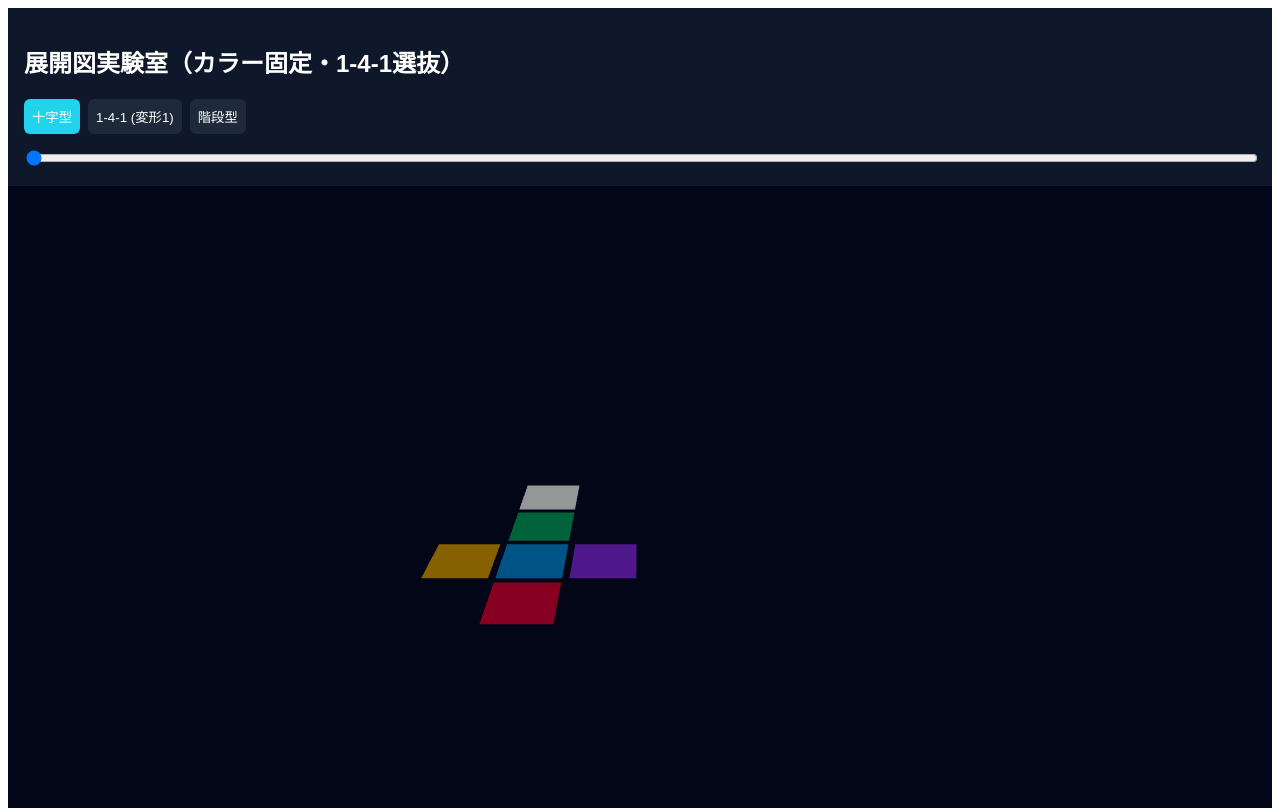
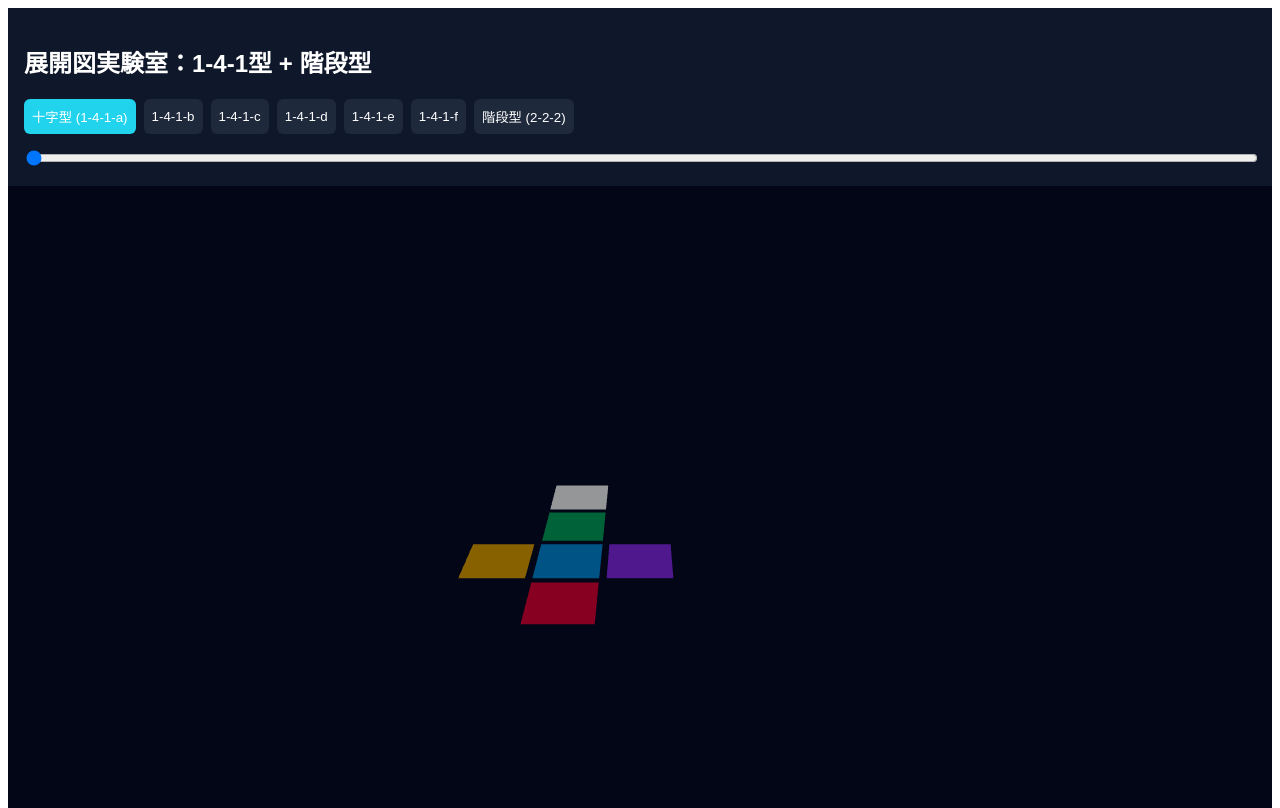
Before and after one commit to bqyujiyamada-code/study-quest, a Next.js app: page /cube-quest in a window 1280 px wide. Built offline with nearby package versions, Linux system fonts and the light colour scheme.

Commit message:
fix cube-quest

```diff
--- a/src/app/cube-quest/page.tsx
+++ b/src/app/cube-quest/page.tsx
@@ -5,36 +5,60 @@ import { Canvas } from "@react-three/fiber";
 import { OrbitControls } from "@react-three/drei";
 import * as THREE from "three";
 
-type FaceDef = {
-  id: string;
-  color: string;
-  pos: [number, number, number];
-  pivot: [number, number, number];
-  axis: "X" | "Y";
-  sign: number;
-  parent?: string
-};
+type FaceDef = { id: string; color: string; pos: [number, number, number]; pivot: [number, number, number]; axis: "X" | "Y"; sign: number; parent?: string };
 
 const COLORS = { b: "#0ea5e9", f: "#f43f5e", bk: "#10b981", l: "#eab308", r: "#a855f7", t: "#f8fafc" };
 
 const getValidPatterns = (): Record<string, FaceDef[]> => ({
-  "十字型": [
+  "十字型 (1-4-1-a)": [
     { id: "b", color: COLORS.b, pos: [0, 0, 0], pivot: [0, 0, 0], axis: "X", sign: 0 },
     { id: "f", color: COLORS.f, pos: [0, -1, 0], pivot: [0, -0.5, 0], axis: "X", sign: 1, parent: "b" },
     { id: "bk", color: COLORS.bk, pos: [0, 1, 0], pivot: [0, 0.5, 0], axis: "X", sign: -1, parent: "b" },
+    { id: "t", color: COLORS.t, pos: [0, 2, 0], pivot: [0, 1.5, 0], axis: "X", sign: -1, parent: "bk" },
     { id: "l", color: COLORS.l, pos: [-1, 0, 0], pivot: [-0.5, 0, 0], axis: "Y", sign: -1, parent: "b" },
-    { id: "r", color: COLORS.r, pos: [1, 0, 0], pivot: [0.5, 0, 0], axis: "Y", sign: 1, parent: "b" },
-    { id: "t", color: COLORS.t, pos: [0, 2, 0], pivot: [0, 1.5, 0], axis: "X", sign: -1, parent: "bk" }
+    { id: "r", color: COLORS.r, pos: [1, 0, 0], pivot: [0.5, 0, 0], axis: "Y", sign: 1, parent: "b" }
   ],
-  "1-4-1 (変形1)": [
+  "1-4-1-b": [
     { id: "b", color: COLORS.b, pos: [0, 0, 0], pivot: [0, 0, 0], axis: "X", sign: 0 },
     { id: "f", color: COLORS.f, pos: [0, -1, 0], pivot: [0, -0.5, 0], axis: "X", sign: 1, parent: "b" },
     { id: "bk", color: COLORS.bk, pos: [0, 1, 0], pivot: [0, 0.5, 0], axis: "X", sign: -1, parent: "b" },
+    { id: "t", color: COLORS.t, pos: [0, 2, 0], pivot: [0, 1.5, 0], axis: "X", sign: -1, parent: "bk" },
     { id: "l", color: COLORS.l, pos: [-1, 0, 0], pivot: [-0.5, 0, 0], axis: "Y", sign: -1, parent: "b" },
-    { id: "r", color: COLORS.r, pos: [1, 1, 0], pivot: [0.5, 1, 0], axis: "Y", sign: 1, parent: "bk" },
-    { id: "t", color: COLORS.t, pos: [0, 2, 0], pivot: [0, 1.5, 0], axis: "X", sign: -1, parent: "bk" }
+    { id: "r", color: COLORS.r, pos: [1, 1, 0], pivot: [0.5, 1, 0], axis: "Y", sign: 1, parent: "bk" }
   ],
-  "階段型": [
+  "1-4-1-c": [
+    { id: "b", color: COLORS.b, pos: [0, 0, 0], pivot: [0, 0, 0], axis: "X", sign: 0 },
+    { id: "f", color: COLORS.f, pos: [0, -1, 0], pivot: [0, -0.5, 0], axis: "X", sign: 1, parent: "b" },
+    { id: "bk", color: COLORS.bk, pos: [0, 1, 0], pivot: [0, 0.5, 0], axis: "X", sign: -1, parent: "b" },
+    { id: "t", color: COLORS.t, pos: [0, 2, 0], pivot: [0, 1.5, 0], axis: "X", sign: -1, parent: "bk" },
+    { id: "l", color: COLORS.l, pos: [-1, 1, 0], pivot: [-0.5, 1, 0], axis: "Y", sign: -1, parent: "bk" },
+    { id: "r", color: COLORS.r, pos: [1, 1, 0], pivot: [0.5, 1, 0], axis: "Y", sign: 1, parent: "bk" }
+  ],
+  "1-4-1-d": [
+    { id: "b", color: COLORS.b, pos: [0, 0, 0], pivot: [0, 0, 0], axis: "X", sign: 0 },
+    { id: "f", color: COLORS.f, pos: [0, -1, 0], pivot: [0, -0.5, 0], axis: "X", sign: 1, parent: "b" },
+    { id: "bk", color: COLORS.bk, pos: [0, 1, 0], pivot: [0, 0.5, 0], axis: "X", sign: -1, parent: "b" },
+    { id: "t", color: COLORS.t, pos: [0, 2, 0], pivot: [0, 1.5, 0], axis: "X", sign: -1, parent: "bk" },
+    { id: "l", color: COLORS.l, pos: [-1, -1, 0], pivot: [-0.5, -1, 0], axis: "Y", sign: -1, parent: "f" },
+    { id: "r", color: COLORS.r, pos: [1, 0, 0], pivot: [0.5, 0, 0], axis: "Y", sign: 1, parent: "b" }
+  ],
+  "1-4-1-e": [
+    { id: "b", color: COLORS.b, pos: [0, 0, 0], pivot: [0, 0, 0], axis: "X", sign: 0 },
+    { id: "f", color: COLORS.f, pos: [0, -1, 0], pivot: [0, -0.5, 0], axis: "X", sign: 1, parent: "b" },
+    { id: "bk", color: COLORS.bk, pos: [0, 1, 0], pivot: [0, 0.5, 0], axis: "X", sign: -1, parent: "b" },
+    { id: "t", color: COLORS.t, pos: [0, 2, 0], pivot: [0, 1.5, 0], axis: "X", sign: -1, parent: "bk" },
+    { id: "l", color: COLORS.l, pos: [-1, -1, 0], pivot: [-0.5, -1, 0], axis: "Y", sign: -1, parent: "f" },
+    { id: "r", color: COLORS.r, pos: [1, 1, 0], pivot: [0.5, 1, 0], axis: "Y", sign: 1, parent: "bk" }
+  ],
+  "1-4-1-f": [
+    { id: "b", color: COLORS.b, pos: [0, 0, 0], pivot: [0, 0, 0], axis: "X", sign: 0 },
+    { id: "f", color: COLORS.f, pos: [0, -1, 0], pivot: [0, -0.5, 0], axis: "X", sign: 1, parent: "b" },
+    { id: "bk", color: COLORS.bk, pos: [0, 1, 0], pivot: [0, 0.5, 0], axis: "X", sign: -1, parent: "b" },
+    { id: "t", color: COLORS.t, pos: [0, 2, 0], pivot: [0, 1.5, 0], axis: "X", sign: -1, parent: "bk" },
+    { id: "l", color: COLORS.l, pos: [-1, -1, 0], pivot: [-0.5, -1, 0], axis: "Y", sign: -1, parent: "f" },
+    { id: "r", color: COLORS.r, pos: [1, -1, 0], pivot: [0.5, -1, 0], axis: "Y", sign: 1, parent: "f" }
+  ],
+  "階段型 (2-2-2)": [
     { id: "b", color: COLORS.b, pos: [0, 0, 0], pivot: [0, 0, 0], axis: "X", sign: 0 },
     { id: "f", color: COLORS.f, pos: [1, 0, 0], pivot: [0.5, 0, 0], axis: "Y", sign: 1, parent: "b" },
     { id: "r", color: COLORS.r, pos: [1, 1, 0], pivot: [1, 0.5, 0], axis: "X", sign: -1, parent: "f" },
@@ -63,26 +87,17 @@ function FaceInstance({ def, progress, allFaces }: { def: FaceDef; progress: num
     groupRef.current.matrix.copy(getMatrix(def));
     groupRef.current.matrixAutoUpdate = false;
   }, [progress, def, allFaces]);
-
-  return (
-    <group ref={groupRef}>
-      <mesh position={def.pos}>
-        <planeGeometry args={[0.9, 0.9]} />
-        <meshStandardMaterial color={def.color} side={THREE.DoubleSide} />
-      </mesh>
-    </group>
-  );
+  return <group ref={groupRef}><mesh position={def.pos}><planeGeometry args={[0.9, 0.9]} /><meshStandardMaterial color={def.color} side={THREE.DoubleSide} /></mesh></group>;
 }
 
 export default function CubeQuest() {
-  const [key, setKey] = useState("十字型");
+  const [key, setKey] = useState("十字型 (1-4-1-a)");
   const [progress, setProgress] = useState(0);
   const patterns = useMemo(getValidPatterns, []);
-
   return (
     <div style={{ width: "100%", height: "100vh", display: "flex", flexDirection: "column", background: "#020617", color: "white", fontFamily: "sans-serif" }}>
       <div style={{ padding: "16px", background: "#0f172a" }}>
-        <h2>展開図実験室（カラー固定・1-4-1選抜）</h2>
+        <h2>展開図実験室：1-4-1型 + 階段型</h2>
         <div style={{ display: "flex", gap: "8px", flexWrap: "wrap" }}>
           {Object.keys(patterns).map(k => (
             <button key={k} onClick={() => {setKey(k); setProgress(0);}} style={{ padding: "8px", background: key === k ? "#22d3ee" : "#1e293b", border: "none", borderRadius: "6px", color: "white", cursor: "pointer" }}>{k}</button>
@@ -93,7 +108,7 @@ export default function CubeQuest() {
       <div style={{ flex: 1, position: "relative" }}>
         <Canvas camera={{ position: [0, 4, 8], fov: 50 }}>
           <ambientLight intensity={0.8} />
-          <group rotation={[-Math.PI / 2, 0, 0]} position={[-1.5, -1, 0]}>
+          <group rotation={[-Math.PI / 2, 0, 0]} position={[-1, -1, 0]}>
             {patterns[key].map(f => <FaceInstance key={f.id} def={f} progress={progress} allFaces={patterns[key]} />)}
           </group>
           <OrbitControls />
```
